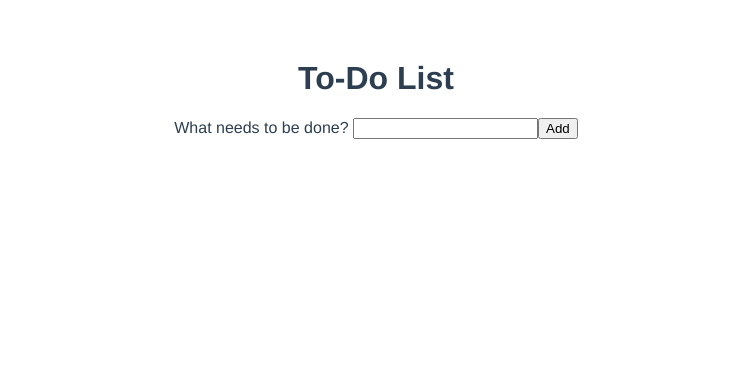
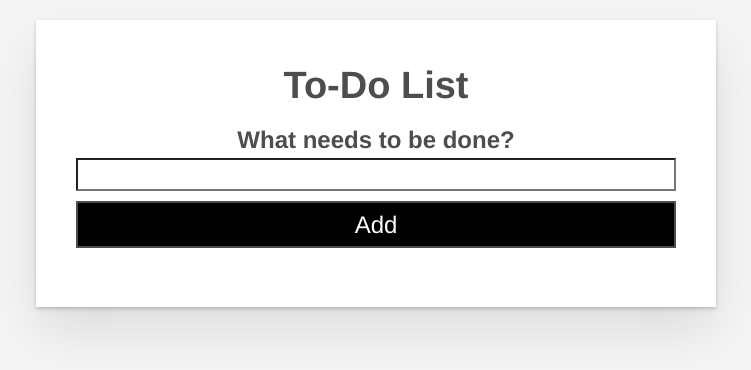
Before and after one commit to bonjo7/vue-tutorial, a Vue app: page / in a window 1280 px wide. Shown: the top 370 px of the page, without its empty margins (264-1015 px from the left). Built offline with nearby package versions, Linux system fonts and the light colour scheme.

Commit message:
styling todo list

```diff
--- a/src/App.vue
+++ b/src/App.vue
@@ -2,7 +2,7 @@
   <div id="app">
     <h1>To-Do List</h1>
     <to-do-form @todo-added="addToDo"></to-do-form>
-      <ul>
+      <ul aria-labelledby="list-summary" class="stack-large">
         <li v-for="item in ToDoItems" :key="item.id">
           <to-do-item :label="item.label" v-bind:done="item.done" :id="item.id"></to-do-item>
         </li>
@@ -38,12 +38,112 @@
 </script>
 
 <style>
+/* Global styles */
+.btn {
+  padding: 0.8rem 1rem 0.7rem;
+  border: 0.2rem solid #4d4d4d;
+  cursor: pointer;
+  text-transform: capitalize;
+}
+.btn__danger {
+  color: #fff;
+  background-color: #ca3c3c;
+  border-color: #bd2130;
+}
+.btn__filter {
+  border-color: lightgrey;
+}
+.btn__danger:focus {
+  outline-color: #c82333;
+}
+.btn__primary {
+  color: #fff;
+  background-color: #000;
+}
+.btn-group {
+  display: flex;
+  justify-content: space-between;
+}
+.btn-group > * {
+  flex: 1 1 auto;
+}
+.btn-group > * + * {
+  margin-left: 0.8rem;
+}
+.label-wrapper {
+  margin: 0;
+  flex: 0 0 100%;
+  text-align: center;
+}
+[class*="__lg"] {
+  display: inline-block;
+  width: 100%;
+  font-size: 1.9rem;
+}
+[class*="__lg"]:not(:last-child) {
+  margin-bottom: 1rem;
+}
+@media screen and (min-width: 620px) {
+  [class*="__lg"] {
+    font-size: 2.4rem;
+  }
+}
+.visually-hidden {
+  position: absolute;
+  height: 1px;
+  width: 1px;
+  overflow: hidden;
+  clip: rect(1px 1px 1px 1px);
+  clip: rect(1px, 1px, 1px, 1px);
+  clip-path: rect(1px, 1px, 1px, 1px);
+  white-space: nowrap;
+}
+[class*="stack"] > * {
+  margin-top: 0;
+  margin-bottom: 0;
+}
+.stack-small > * + * {
+  margin-top: 1.25rem;
+}
+.stack-large > * + * {
+  margin-top: 2.5rem;
+}
+@media screen and (min-width: 550px) {
+  .stack-small > * + * {
+    margin-top: 1.4rem;
+  }
+  .stack-large > * + * {
+    margin-top: 2.8rem;
+  }
+}
+/* End global styles */
 #app {
-  font-family: Avenir, Helvetica, Arial, sans-serif;
-  -webkit-font-smoothing: antialiased;
-  -moz-osx-font-smoothing: grayscale;
+  background: #fff;
+  margin: 2rem 0 4rem 0;
+  padding: 1rem;
+  padding-top: 0;
+  position: relative;
+  box-shadow: 0 2px 4px 0 rgba(0, 0, 0, 0.2), 0 2.5rem 5rem 0 rgba(0, 0, 0, 0.1);
+}
+@media screen and (min-width: 550px) {
+  #app {
+    padding: 4rem;
+  }
+}
+#app > * {
+  max-width: 50rem;
+  margin-left: auto;
+  margin-right: auto;
+}
+#app > form {
+  max-width: 100%;
+}
+#app h1 {
+  display: block;
+  min-width: 100%;
+  width: 100%;
   text-align: center;
-  color: #2c3e50;
-  margin-top: 60px;
+  margin: 0;
+  margin-bottom: 1rem;
 }
 </style>
--- /dev/null
+++ b/src/assets/reset.css
@@ -0,0 +1,70 @@
+*,
+*::before,
+*::after {
+  box-sizing: border-box;
+}
+*:focus {
+  outline: 3px dashed #228bec;
+}
+html {
+  font: 62.5% / 1.15 sans-serif;
+}
+h1,
+h2 {
+  margin-bottom: 0;
+}
+ul {
+  list-style: none;
+  padding: 0;
+}
+button {
+  border: none;
+  margin: 0;
+  padding: 0;
+  width: auto;
+  overflow: visible;
+  background: transparent;
+  color: inherit;
+  font: inherit;
+  line-height: normal;
+  -webkit-font-smoothing: inherit;
+  -moz-osx-font-smoothing: inherit;
+  -webkit-appearance: none;
+}
+button::-moz-focus-inner {
+  border: 0;
+}
+button,
+input,
+optgroup,
+select,
+textarea {
+  font-family: inherit;
+  font-size: 100%;
+  line-height: 1.15;
+  margin: 0;
+}
+button,
+input {
+  /* 1 */
+  overflow: visible;
+}
+input[type="text"] {
+  border-radius: 0;
+}
+body {
+  width: 100%;
+  max-width: 68rem;
+  margin: 0 auto;
+  font: 1.6rem/1.25 "Helvetica Neue", Helvetica, Arial, sans-serif;
+  background-color: #f5f5f5;
+  color: #4d4d4d;
+  -moz-osx-font-smoothing: grayscale;
+  -webkit-font-smoothing: antialiased;
+}
+@media screen and (min-width: 620px) {
+  body {
+    font-size: 1.9rem;
+    line-height: 1.31579;
+  }
+}
--- a/src/components/ToDoForm.vue
+++ b/src/components/ToDoForm.vue
@@ -1,16 +1,19 @@
 <template>
     <form @submit.prevent="onSubmit">
-    <label for="new-todo-input">
-      What needs to be done?
-    </label>
+    <h2 class="label-wrapper">
+      <label for="new-todo-input" class="label__lg">
+        What needs to be done?
+      </label>
+    </h2>
     <input
       type="text"
       id="new-todo-input"
       name="new-todo"
       autocomplete="off"
       v-model.lazy.trim="userInput"
+      class="input__lg"
     />
-    <button type="submit">
+    <button type="submit" class="btn btn__primary btn__lg">
       Add
     </button>
   </form>
@@ -21,7 +24,7 @@
 export default {
     methods: {
        onSubmit() {
-        // console.log(`user input: ${this.userInput}`)
+        console.log(`user input: ${this.userInput}`)
         if(this.userInput !== ""){
           this.$emit("todo-added", this.userInput);
           this.userInput = "";
--- a/src/components/ToDoItem.vue
+++ b/src/components/ToDoItem.vue
@@ -1,12 +1,13 @@
 <template>
-<div>
-    <input type="checkbox" :id="id" v-bind:checked="isDone" />
-    <label for="id">{{label}}</label>
+    <div class="custom-checkbox">
+    <input class="checkbox" type="checkbox" :id="id" v-bind:checked="isDone" />
+    <label class="checkbox-label" for="id">{{label}}</label>
   </div>
- </template>
+</template>
 
 <script>
-  export default {
+
+export default {
     props: {
       label: { required: true, type: String },
       done: { default: false, type: Boolean },
@@ -17,5 +18,121 @@
       isDone: this.done,
     };
   }
-  };
+}
 </script>
+
+<style scoped>
+  .custom-checkbox > .checkbox-label {
+  font-family: Arial, sans-serif;
+  -webkit-font-smoothing: antialiased;
+  -moz-osx-font-smoothing: grayscale;
+  font-weight: 400;
+  font-size: 20px !important;
+  line-height: 1.25;
+  color: #0b0c0c;
+  display: block;
+  margin-bottom: 5px;
+}
+.custom-checkbox > .checkbox {
+  font-family: Arial, sans-serif;
+  -webkit-font-smoothing: antialiased;
+  -moz-osx-font-smoothing: grayscale;
+  font-weight: 400;
+  font-size: 16px;
+  font-size: 1rem;
+  line-height: 1.25;
+  box-sizing: border-box;
+  width: 100%;
+  height: 40px;
+  height: 2.5rem;
+  margin-top: 0;
+  padding: 5px;
+  border: 2px solid #0b0c0c;
+  border-radius: 0;
+  -webkit-appearance: none;
+  -moz-appearance: none;
+  appearance: none;
+}
+.custom-checkbox > input:focus {
+  outline: 3px dashed #fd0;
+  outline-offset: 0;
+  box-shadow: inset 0 0 0 2px;
+}
+.custom-checkbox {
+  font-family: Arial, sans-serif;
+  -webkit-font-smoothing: antialiased;
+  font-weight: 400;
+  font-size: 1.6rem;
+  line-height: 1.25;
+  display: block;
+  position: relative;
+  min-height: 40px;
+  margin-bottom: 10px;
+  padding-left: 40px;
+  clear: left;
+}
+.custom-checkbox > input[type="checkbox"] {
+  -webkit-font-smoothing: antialiased;
+  cursor: pointer;
+  position: absolute;
+  z-index: 1;
+  top: -2px;
+  left: -2px;
+  width: 44px;
+  height: 44px;
+  margin: 0;
+  opacity: 0;
+}
+.custom-checkbox > .checkbox-label {
+  font-size: inherit;
+  font-family: inherit;
+  line-height: inherit;
+  display: inline-block;
+  margin-bottom: 0;
+  padding: 8px 15px 5px;
+  cursor: pointer;
+  touch-action: manipulation;
+}
+.custom-checkbox > label::before {
+  content: "";
+  box-sizing: border-box;
+  position: absolute;
+  top: 0;
+  left: 0;
+  width: 40px;
+  height: 40px;
+  border: 2px solid currentColor;
+  background: transparent;
+}
+.custom-checkbox > input[type="checkbox"]:focus + label::before {
+  border-width: 4px;
+  outline: 3px dashed #228bec;
+}
+.custom-checkbox > label::after {
+  box-sizing: content-box;
+  content: "";
+  position: absolute;
+  top: 11px;
+  left: 9px;
+  width: 18px;
+  height: 7px;
+  transform: rotate(-45deg);
+  border: solid;
+  border-width: 0 0 5px 5px;
+  border-top-color: transparent;
+  opacity: 0;
+  background: transparent;
+}
+.custom-checkbox > input[type="checkbox"]:checked + label::after {
+  opacity: 1;
+}
+@media only screen and (min-width: 40rem) {
+  label,
+  input,
+  .custom-checkbox {
+    font-size: 19px;
+    font-size: 1.9rem;
+    line-height: 1.31579;
+  }
+}
+</style>
--- a/src/main.js
+++ b/src/main.js
@@ -1,5 +1,6 @@
 import Vue from 'vue'
 import App from './App.vue'
+import './assets/reset.css';
 
 Vue.config.productionTip = false
 
```
